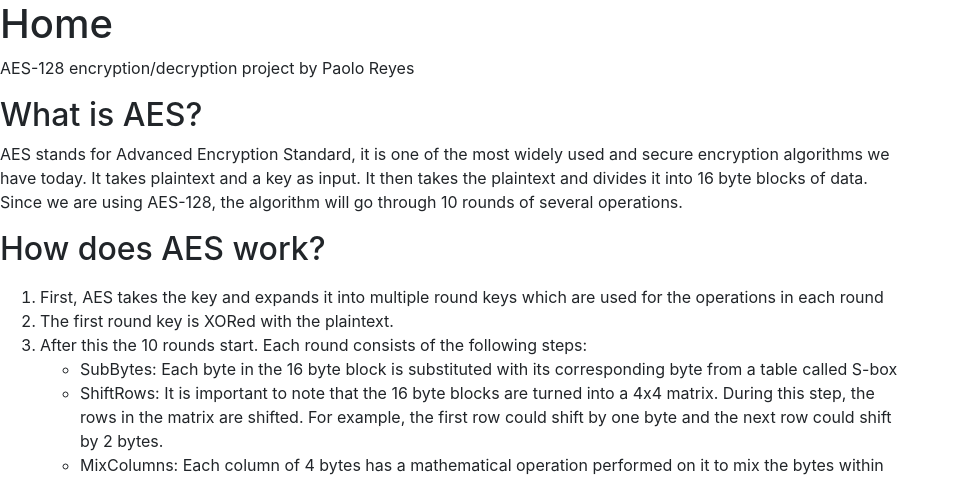
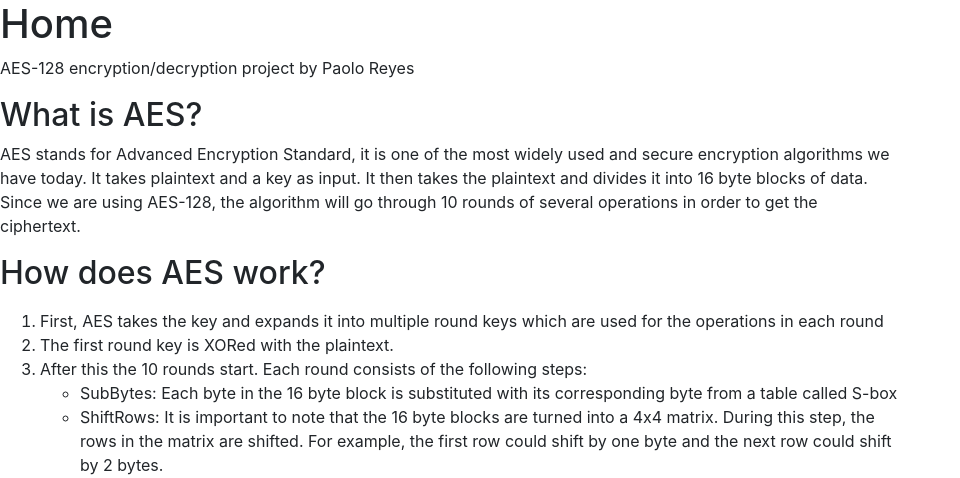
Before and after one commit to preyes1/Encryptfy, a Flask app: page / in a window 1280 px wide. Shown: the part 56-534 px from the top of the page, without its empty margins (0-960 px from the left). Run offline with Flask 3, Linux system fonts and the light colour scheme.

Commit message:
added more safety for edge cases and removed pycrypto library

```diff
--- a/encryption.py
+++ b/encryption.py
@@ -1,5 +1,5 @@
-from Crypto import Random
-from Crypto.Cipher import AES
+from Cryptodome import Random
+from Cryptodome.Cipher import AES
 from base64 import b64encode
 
 class Encryptor:
--- a/main.py
+++ b/main.py
@@ -36,13 +36,17 @@ def decrypt():
         if (cipherText and key):
             key = repeat_key(key)
             enc = Encryptor(key)
-            if len(cipherText) % 16 == 0:
-                # Have to convert cipherText back into a bytes object
-                plainText = enc.decrypt(bytes.fromhex(cipherText), key.encode())
-                # Reverts plainText back from a bytes object to a String object
-                return render_template('decrypt.html', plainText=plainText.decode(), active_page="decrypt")
-            else:
-                return render_template('decrypt.html', plainText="Invalid ciphertext length, must be a multiple of 16", active_page="decrypt")
+            try:
+                if len(cipherText) % 16 == 0:
+                    # Have to convert cipherText back into a bytes object
+                    plainText = enc.decrypt(bytes.fromhex(cipherText), key.encode())
+                    # Reverts plainText back from a bytes object to a String object
+                    return render_template('decrypt.html', plainText=plainText.decode(), active_page="decrypt")
+                else:
+                    return render_template('decrypt.html', plainText="Invalid ciphertext length, must be a multiple of 16", active_page="decrypt")
+            except:
+                return render_template('decrypt.html', plainText="Invalid input", active_page="decrypt")
+
     return render_template('decrypt.html', active_page="decrypt")
 
 if __name__ == "__main__":
--- a/requirements.txt
+++ b/requirements.txt
@@ -8,7 +8,6 @@ Jinja2==3.1.4
 MarkupSafe==3.0.2
 packaging==24.2
 pycparser==2.22
-pycrypto==2.6.1
 pycryptodome==3.21.0
+pycryptodomex==3.21.0
 Werkzeug==3.1.3
-gunicorn
--- a/templates/index.html
+++ b/templates/index.html
@@ -11,7 +11,7 @@
     used and secure encryption algorithms we have today. It takes plaintext
     and a key as input. It then takes the plaintext and divides it into 16
     byte blocks of data. Since we are using AES-128, the algorithm will go
-    through 10 rounds of several operations.
+    through 10 rounds of several operations in order to get the ciphertext.
 </p>
 </div>
 <div style="width: 900px">
```
